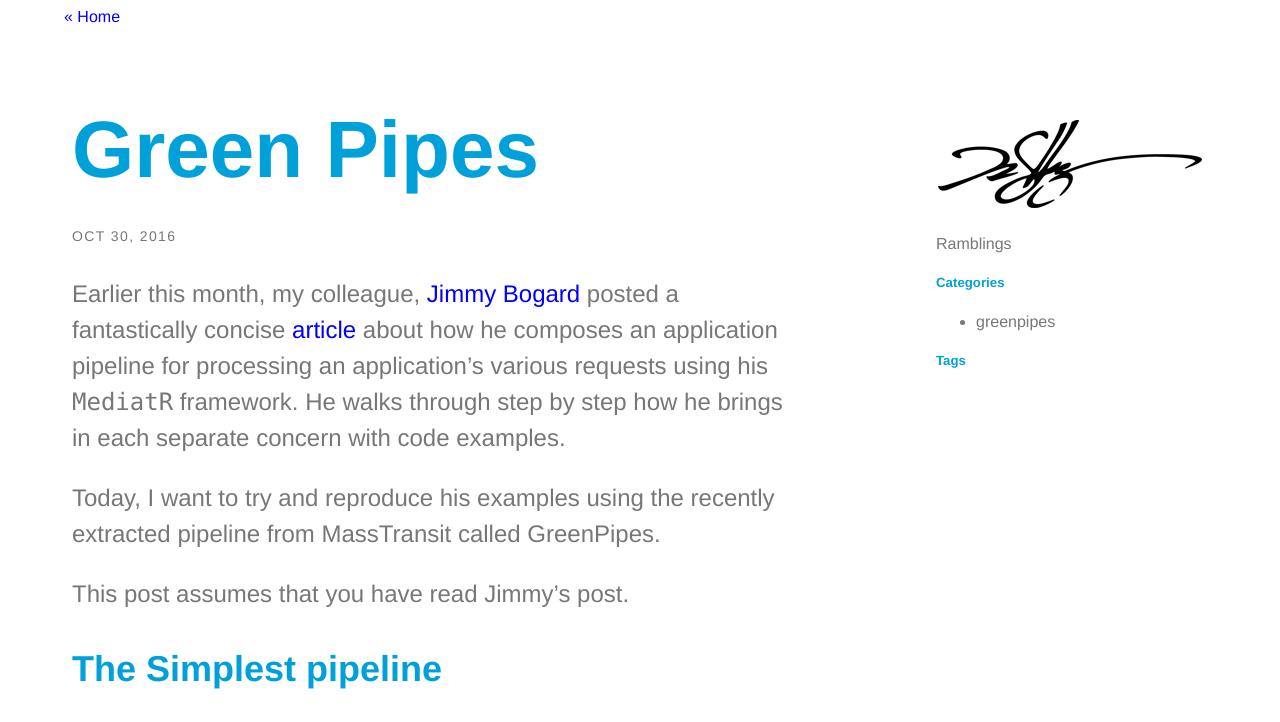
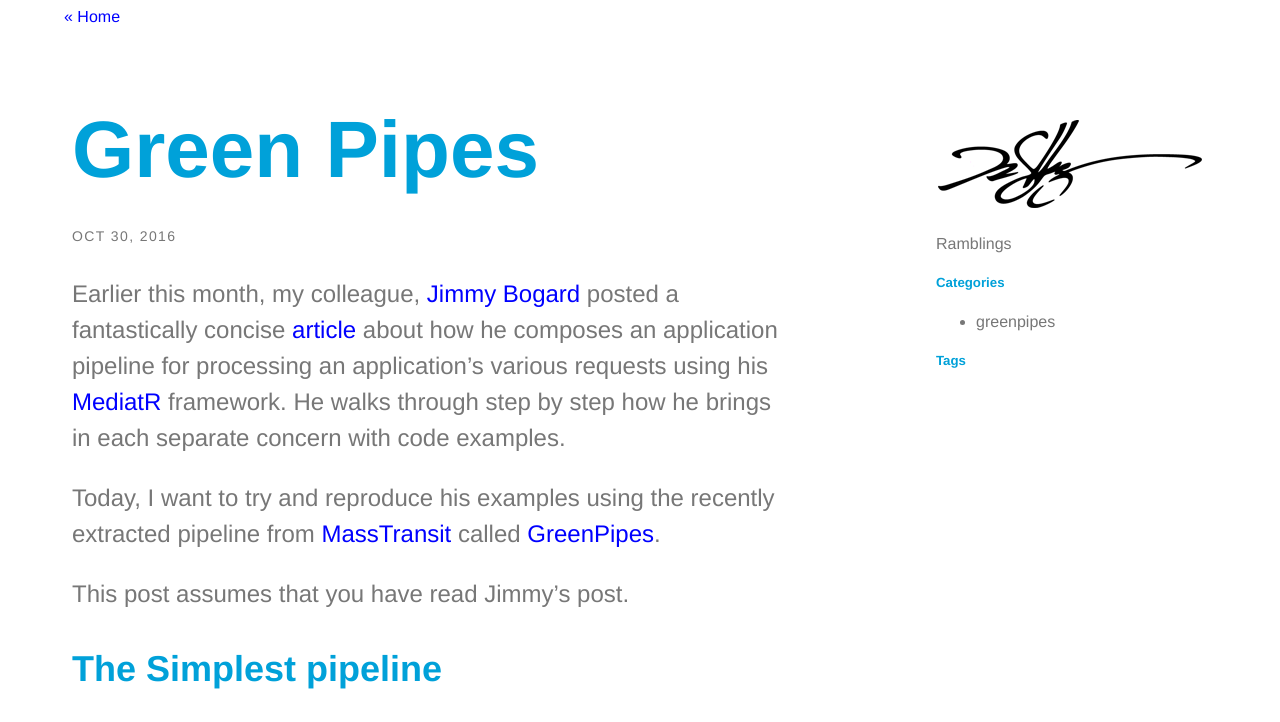
Before and after one commit to drusellers/drusellers.github.io, a Jekyll site: the page built from _posts/2016-10-30-greenpipes.md, in a window 1280 px wide and 900 px high, cut to the strip 0-722 px from the top of the window. Built offline with Jekyll 4.4.1, drawn with Linux system fonts in a browser that asks for light colours; nearby versions of some CDN libraries; some of the changed lines change nothing that is shown.

Commit message:
add more links

```diff
--- a/_posts/2016-10-30-greenpipes.md
+++ b/_posts/2016-10-30-greenpipes.md
@@ -6,9 +6,9 @@
 published: true
 ---
 
-Earlier this month, my colleague, [Jimmy Bogard](https://lostechies.com/jimmybogard/) posted a fantastically concise [article](https://lostechies.com/jimmybogard/2016/10/13/mediatr-pipeline-examples/) about how he composes an application pipeline for processing an application's various requests using his `MediatR` framework. He walks through step by step how he brings in each separate concern with code examples.
+Earlier this month, my colleague, [Jimmy Bogard](https://lostechies.com/jimmybogard/) posted a fantastically concise [article](https://lostechies.com/jimmybogard/2016/10/13/mediatr-pipeline-examples/) about how he composes an application pipeline for processing an application's various requests using his [MediatR](https://github.com/jbogard/MediatR) framework. He walks through step by step how he brings in each separate concern with code examples.
 
-Today, I want to try and reproduce his examples using the recently extracted pipeline from MassTransit called GreenPipes.
+Today, I want to try and reproduce his examples using the recently extracted pipeline from [MassTransit](https://github.com/masstransit/masstransit) called [GreenPipes](https://github.com/phatboyg/greenpipes).
 
 This post assumes that you have read Jimmy's post.
 
```
